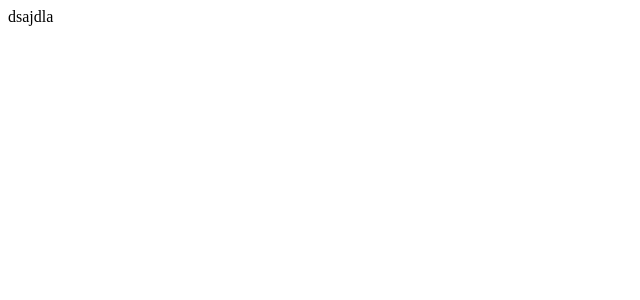
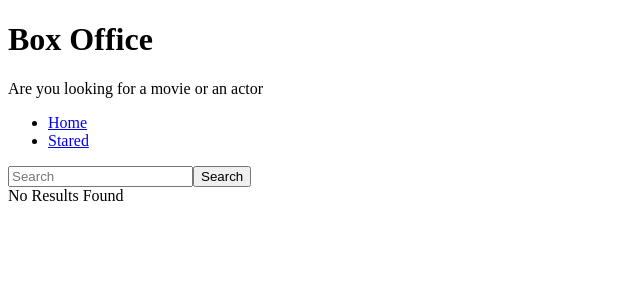
Before and after one commit to mandar00/box-office, a React (Create React App) app: page / in a window 1280 px wide. Shown: the top 300 px of the page, without its empty margins (0-640 px from the left). Built offline with nearby package versions, Linux system fonts and the light colour scheme.

Commit message:
added seacrh bar added api

```diff
--- a/package.json
+++ b/package.json
@@ -8,6 +8,8 @@
     "@testing-library/user-event": "^12.8.3",
     "react": "^17.0.2",
     "react-dom": "^17.0.2",
+    "react-router": "^6.0.2",
+    "react-router-dom": "^6.0.2",
     "react-scripts": "4.0.3",
     "web-vitals": "^1.1.2"
   },
--- a/public/index.html
+++ b/public/index.html
@@ -2,19 +2,19 @@
 <html lang="en">
   <head>
     <meta charset="utf-8" />
-    <link rel="icon" href="%PUBLIC_URL%/favicon.ico" />
+    <!-- <link rel="icon" href="%PUBLIC_URL%/favicon.ico" /> -->
     <meta name="viewport" content="width=device-width, initial-scale=1" />
     <meta name="theme-color" content="#000000" />
     <meta
       name="description"
       content="Web site created using create-react-app"
     />
-    <link rel="apple-touch-icon" href="%PUBLIC_URL%/logo192.png" />
+    <!-- <link rel="apple-touch-icon" href="%PUBLIC_URL%/logo192.png" /> -->
     <!--
       manifest.json provides metadata used when your web app is installed on a
       user's mobile device or desktop. See https://developers.google.com/web/fundamentals/web-app-manifest/
     -->
-    <link rel="manifest" href="%PUBLIC_URL%/manifest.json" />
+    <!-- <link rel="manifest" href="%PUBLIC_URL%/manifest.json" /> -->
     <!--
       Notice the use of %PUBLIC_URL% in the tags above.
       It will be replaced with the URL of the `public` folder during the build.
--- a/src/App.js
+++ b/src/App.js
@@ -1,10 +1,18 @@
 import React from 'react';
+import {Routes,Route} from "react-router-dom"
+import Home from './components/Home';
+import Stared from './components/Stared';
+import Error from './components/Error';
 
 function App() {
   return (
-    <div >
-     dsajdla
-    </div>
+    < >
+      <Routes>
+        <Route exact  path="/" element={<Home/>} />
+        <Route exact  path="/stared" element={<Stared/>} />
+        <Route path="/*" element={<Error/>}></Route>
+      </Routes>
+    </>
   );
 }
 
--- /dev/null
+++ b/src/Nav.jsx
@@ -0,0 +1,22 @@
+import React from "react";
+import { NavLink } from "react-router-dom";
+
+const Nav = () => {
+  const links = [
+    { to: "/", text: "Home" },
+    { to: "/stared", text: "Stared" },
+  ];
+
+  return (
+    <>
+      <ul>
+        {links.map((items) => (
+          <li key={items.to}>
+            <NavLink to={items.to}>{items.text}</NavLink>
+          </li>
+        ))}
+      </ul>
+    </>
+  );
+};
+export default Nav;
--- /dev/null
+++ b/src/components/Error.jsx
@@ -0,0 +1,8 @@
+import React from 'react'
+
+const Error=() =>{
+return(<>
+    <h1>Error msg : page not Found </h1>
+</>)
+}
+export default Error
--- /dev/null
+++ b/src/components/Home.jsx
@@ -0,0 +1,51 @@
+import React, { useState } from "react";
+import MainPage from "./MainPage";
+import { apiGet } from "../misc/Config";
+
+const Home = () => {
+  const [input, setInput] = useState("");
+  const [results, setResults] = useState([]);
+
+  const onInputChange = (e) => {
+    setInput(e.target.value);
+  };
+
+  const Search = () => {
+          apiGet(`search/shows?q=${input}`).then(result=> setResults(result) )
+          //from apiget function we will get response which is a json format of api
+  };
+
+  const onKeyDown = (ev) => {
+    if(ev.keyCode===13){
+        Search();
+    }
+  };
+
+  const renderResults=()=>{
+      if(results && results.length===0){
+          return(<div> No Results Found</div>)
+      }
+      if(results && results.length>0){
+          return(<div>{results.map((item)=><div key={item.show.id}>{item.show.name}</div>)}</div>)
+      }
+      return null;
+  }
+  return (
+    <>
+      <MainPage>
+        <input
+          type="text"
+          placeholder="Search"
+          onChange={onInputChange}
+          onKeyDown={onKeyDown}
+          value={input}
+        />
+        <button type="button" onClick={Search}>
+          Search
+        </button>
+        {renderResults()}
+      </MainPage>
+    </>
+  );
+};
+export default Home;
--- /dev/null
+++ b/src/components/MainPage.jsx
@@ -0,0 +1,15 @@
+import React from 'react'
+import Nav from '../Nav'
+import Title from './Title'
+
+const MainPage=({children}) =>{
+return(<>
+    <Title
+        title="Box Office"
+        subtitle="Are you looking for a movie or an actor "
+    />
+    <Nav/>
+    {children}
+</>)
+}
+export default MainPage
--- /dev/null
+++ b/src/components/Stared.jsx
@@ -0,0 +1,8 @@
+import React from 'react'
+
+const Stared=() =>{
+return(<>
+    <h1>this is stared</h1>
+</>)
+}
+export default Stared
--- /dev/null
+++ b/src/components/Title.jsx
@@ -0,0 +1,9 @@
+import React from 'react'
+
+const Title=({title,subtitle}) =>{
+return(<>
+    <h1>{title}</h1>
+    <p>{subtitle}</p>
+</>)
+}
+export default Title
--- a/src/index.js
+++ b/src/index.js
@@ -1,10 +1,13 @@
 import React from 'react';
 import ReactDOM from 'react-dom';
+import {BrowserRouter} from "react-router-dom"
 import App from './App';
 
 ReactDOM.render(
   <>
+  <BrowserRouter>
     <App />
+  </BrowserRouter>
   </>,
   document.getElementById('root')
 );
--- /dev/null
+++ b/src/misc/Config.jsx
@@ -0,0 +1,7 @@
+const base_api=`https://api.tvmaze.com/`;
+
+export async function apiGet(queryString){
+  const response=await  fetch(`${base_api}${queryString}`).then(r=>r.json());
+  return response;
+  //response is a json format of the data
+}
```
Also changed, not shown: 1 other file (tests, documents, lock files or other folders).
